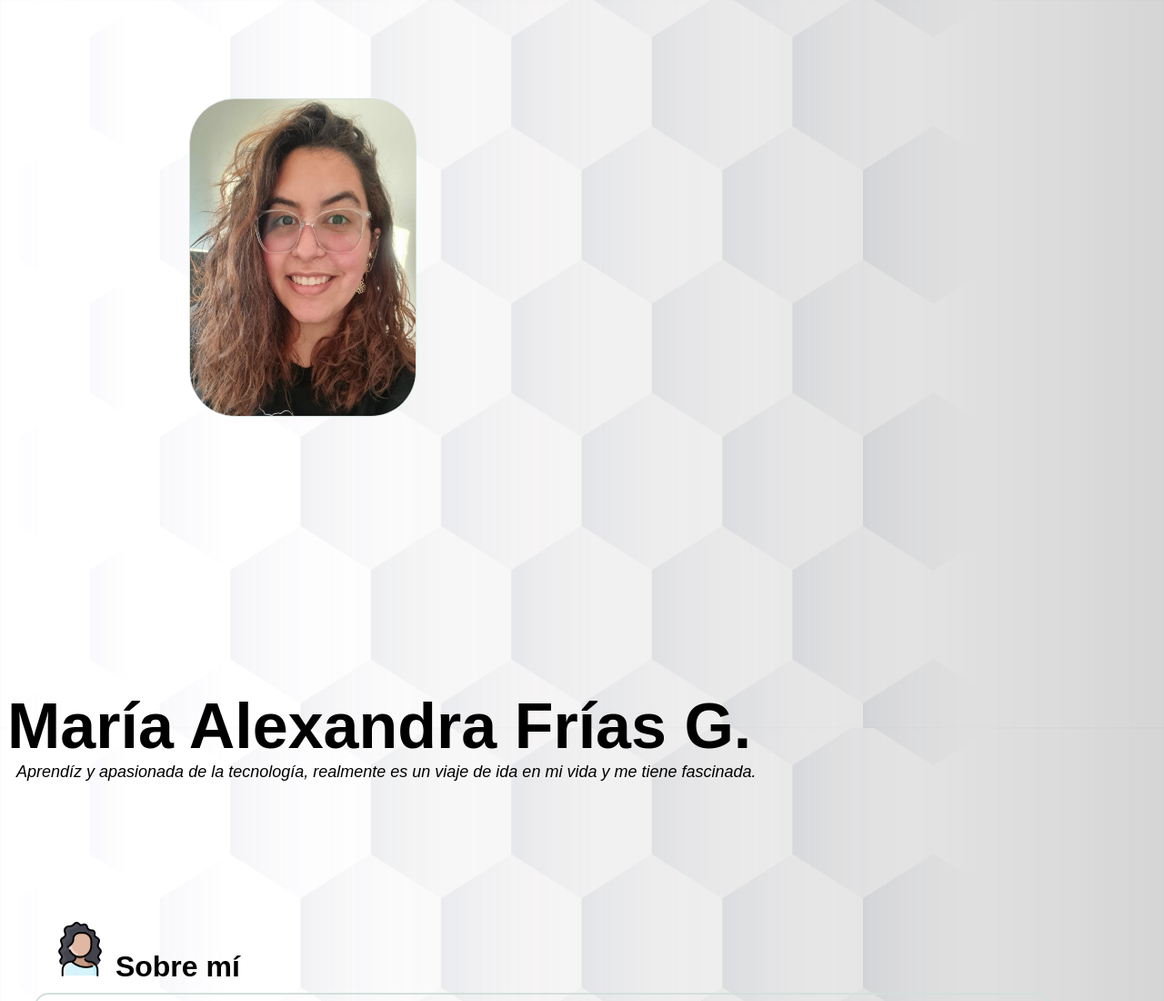
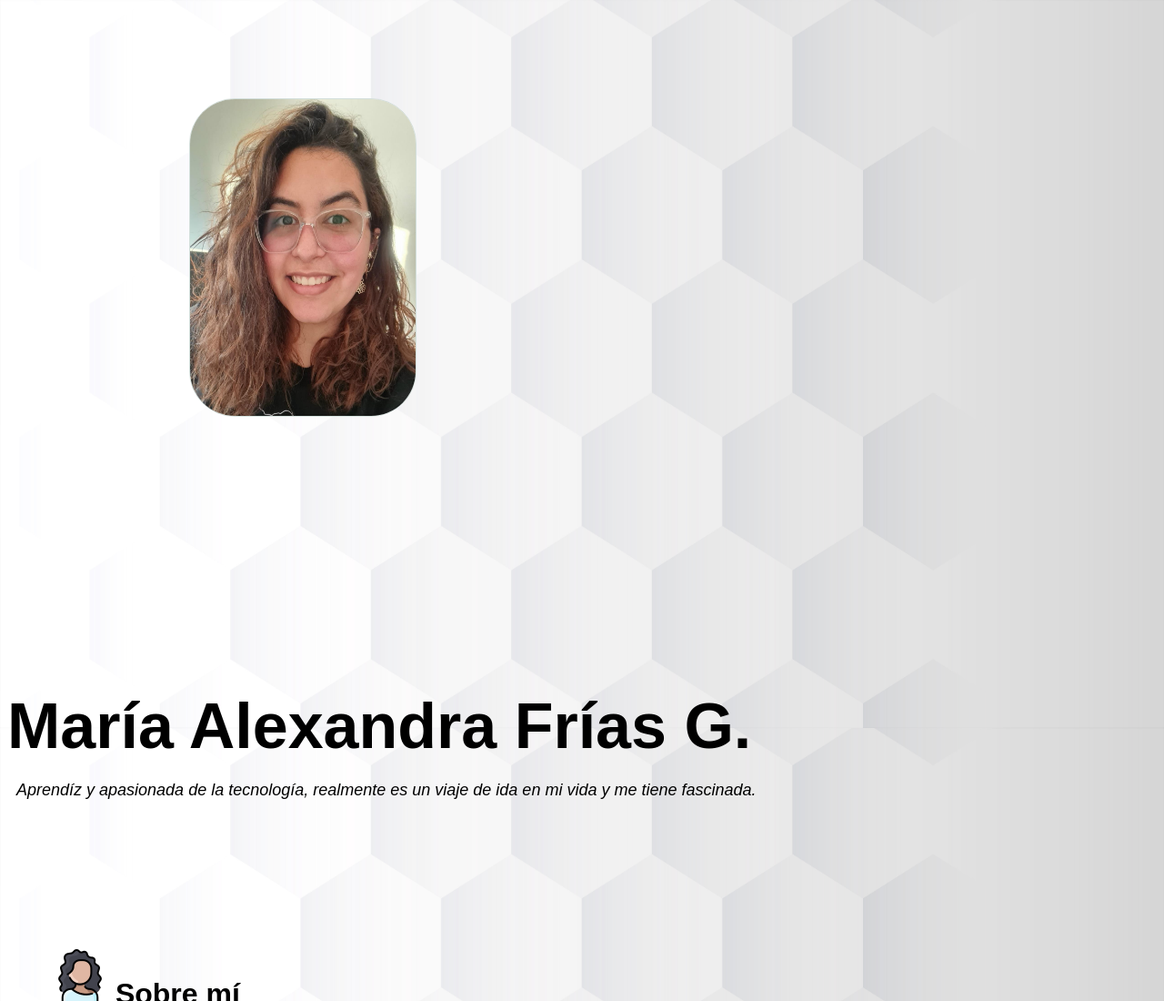
Before and after one commit to marialefica/marialefica.github.io, a plain HTML site: page index.html in a window 1280 px wide. Shown: the top 1100 px of the page at 91% size. Drawn offline with Linux system fonts and the light colour scheme.

Commit message:
padding in aside
solo se cambió el padding

```diff
--- a/resources/css/index.css
+++ b/resources/css/index.css
@@ -40,7 +40,7 @@
 
   aside{
       font-style: oblique;
-      padding: 0 10px;
+      padding: 20px 10px 10px;
       font-size: large;
       font-weight:400;
       text-align: right;
```
